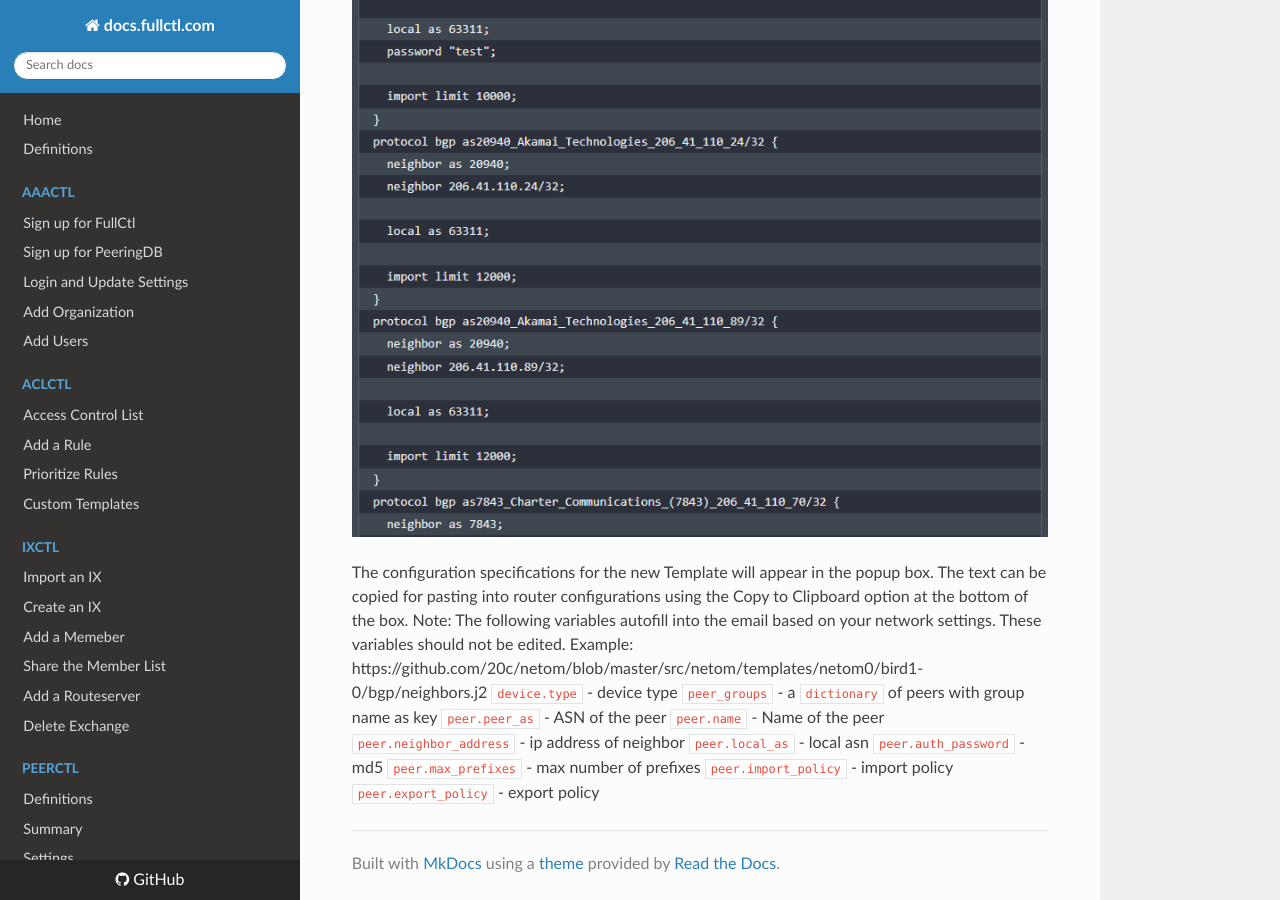
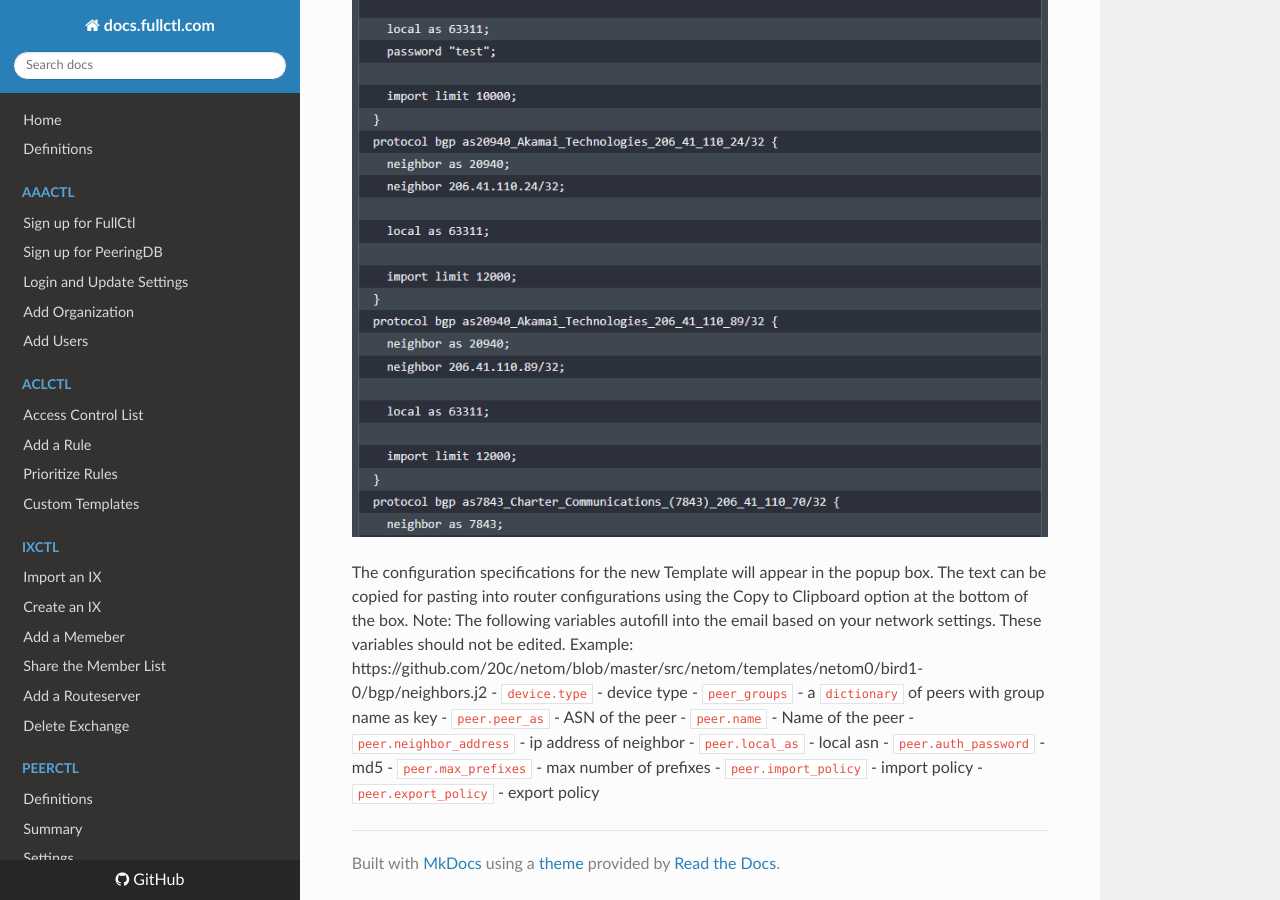
Before and after one commit to fullctl/docs.fullctl.com, an MkDocs documentation site: the page built from docs/PeerCtl/Templates.md, in a window 1280 px wide and 900 px high, scrolled down 2987 px. Built offline with MkDocs 1.6.1, drawn with Linux system fonts in a browser that asks for light colours; nearby versions of some CDN libraries.

```diff
--- a/docs/PeerCtl/Templates.md
+++ b/docs/PeerCtl/Templates.md
@@ -24,13 +24,13 @@ The new Template will appear in the popup box drop down menu
 The configuration specifications for the new Template will appear in the popup box. The text can be copied for pasting into router configurations using the Copy to Clipboard option at the bottom of the box.
 Note: The following variables autofill into the email based on your network settings. These variables should not be edited.
 Example: https://github.com/20c/netom/blob/master/src/netom/templates/netom0/bird1-0/bgp/neighbors.j2
-`device.type` - device type
-`peer_groups` - a `dictionary` of peers with group name as key
-	`peer.peer_as` - ASN of the peer
-	`peer.name` - Name of the peer
-	`peer.neighbor_address` - ip address of neighbor
-	`peer.local_as` - local asn
-	`peer.auth_password` - md5
-	`peer.max_prefixes` - max number of prefixes
-	`peer.import_policy` - import policy
-	`peer.export_policy` - export policy
+- `device.type` - device type
+- `peer_groups` - a `dictionary` of peers with group name as key
+- `peer.peer_as` - ASN of the peer
+- `peer.name` - Name of the peer
+- `peer.neighbor_address` - ip address of neighbor
+- `peer.local_as` - local asn
+- `peer.auth_password` - md5
+- `peer.max_prefixes` - max number of prefixes
+- `peer.import_policy` - import policy
+- `peer.export_policy` - export policy
```
